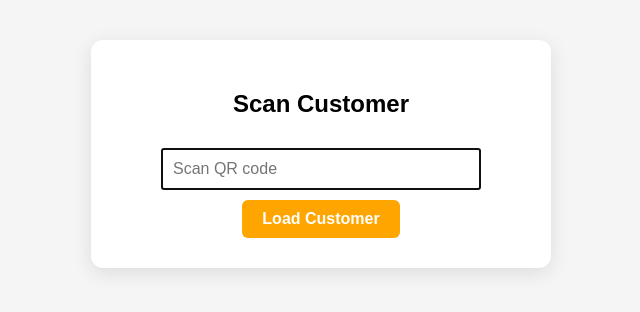
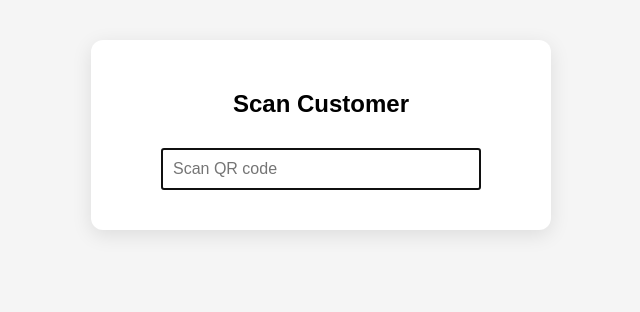
Before and after one commit to newportpetsuk-lab/newport-pets-loyalty, a Flask app: page /scan in a window 1280 px wide. Shown: the top 312 px of the page, without its empty margins (319-959 px from the left). Run offline with Flask 3, Linux system fonts and the light colour scheme; the visitor is signed in with stand-in values (Sample User, id 1); some libraries are stand-ins or nearby versions.

Commit message:
Update scan.html

```diff
--- a/templates/scan.html
+++ b/templates/scan.html
@@ -66,11 +66,20 @@
 
     <h2>Scan Customer</h2>
 
-    <form method="POST">
-        <input type="text" name="customer_id" placeholder="Scan QR code" autofocus>
-        <br>
-        <button type="submit">Load Customer</button>
-    </form>
+    <form method="POST" id="scanForm">
+    <input type="text" name="customer_id" id="scanner" placeholder="Scan QR code" autofocus>
+</form>
+
+<script>
+    const scanner = document.getElementById("scanner");
+    const form = document.getElementById("scanForm");
+
+    scanner.addEventListener("input", function() {
+        if (scanner.value.length >= 6) {
+            form.submit();
+        }
+    });
+</script>
 
     {% if error %}
         <p style="color:red;">{{ error }}</p>
```
